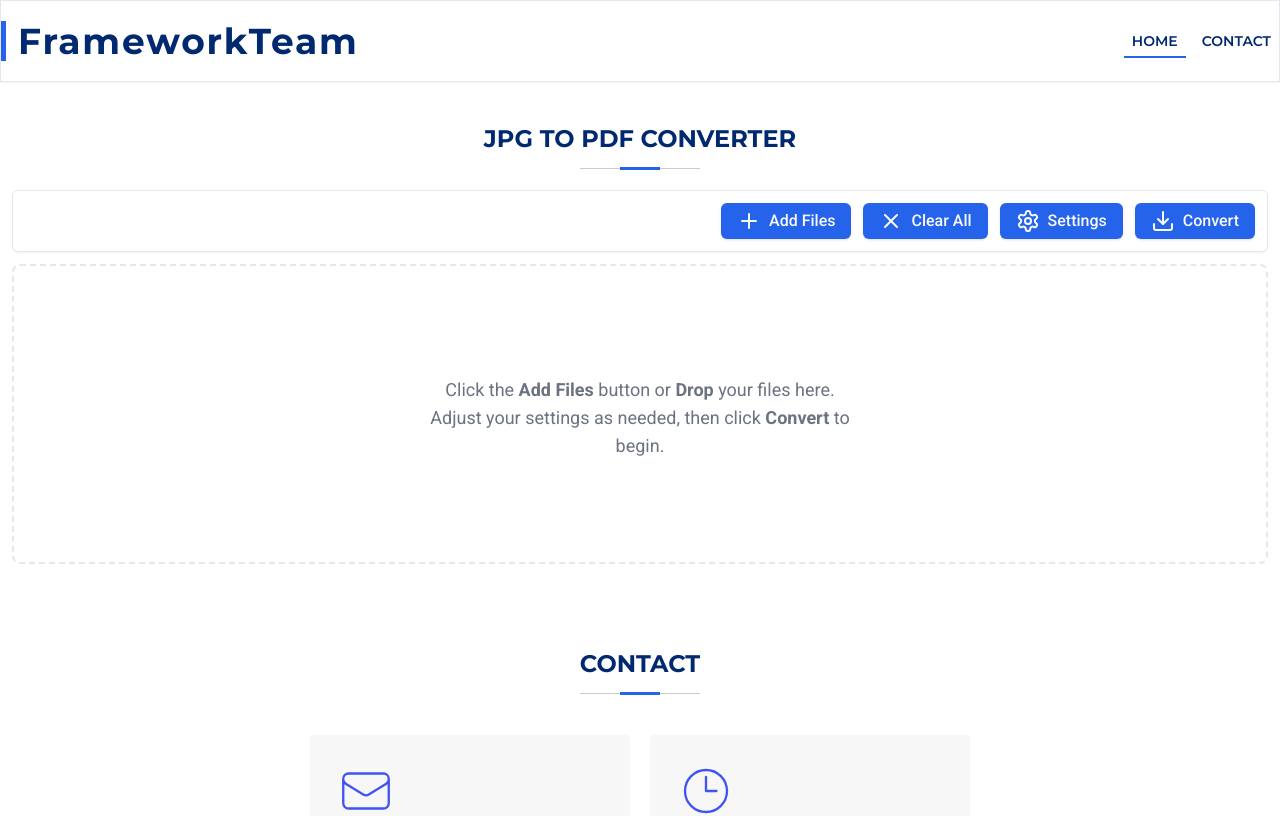
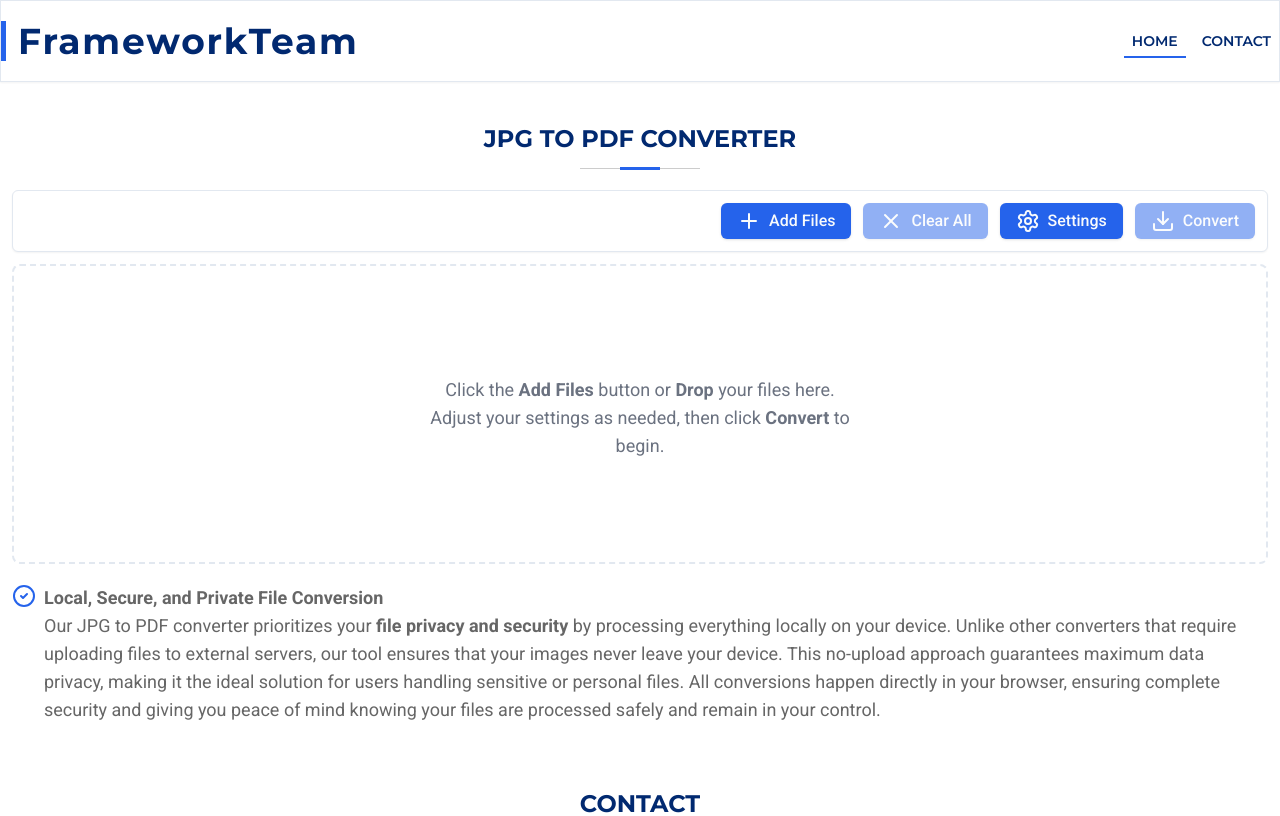
Before and after one commit to ChauhanJaved/jpg-to-pdf-converter, a Next.js app: page / in a window 1280 px wide. Shown: the top 816 px of the page. Built offline with nearby package versions, Linux system fonts and the light colour scheme.

Commit message:
Hero update

```diff
--- a/src/components/hero.tsx
+++ b/src/components/hero.tsx
@@ -5,20 +5,42 @@ import Dropzone from "./ui/drop-zone";
 
 import { FileProvider } from "@/context/file-context";
 import SectionHeader from "./ui/section-header";
+import { CircleCheck } from "lucide-react";
 
 const Hero = () => {
   return (
     <FileProvider>
       <section
         id={HeaderNavItems.Home}
-        className="relative m-auto mt-[83px] flex w-full scroll-m-[83px] flex-col items-center justify-start px-3"
+        className="container m-auto mt-[83px] flex w-full scroll-m-[83px] flex-col items-center justify-start px-3 xl:max-w-screen-xl"
       >
         <SectionHeader
           caption="JPG to PDF Converter"
           className={`mb-2 mt-10`}
         />
-
         <Dropzone />
+        <div className="flex text-base sm:text-lg">
+          <div className="flex space-x-2">
+            <div className="">
+              <CircleCheck className="h-6 w-6 text-primary" />
+            </div>
+            <div className="flex flex-col">
+              <strong>Local, Secure, and Private File Conversion</strong>
+              <p>
+                Our JPG to PDF converter prioritizes your{" "}
+                <strong>file privacy and security</strong> by processing
+                everything locally on your device. Unlike other converters that
+                require uploading files to external servers, our tool ensures
+                that your images never leave your device. This no-upload
+                approach guarantees maximum data privacy, making it the ideal
+                solution for users handling sensitive or personal files. All
+                conversions happen directly in your browser, ensuring complete
+                security and giving you peace of mind knowing your files are
+                processed safely and remain in your control.
+              </p>
+            </div>
+          </div>
+        </div>
       </section>
     </FileProvider>
   );
--- a/src/components/ui/drop-zone.tsx
+++ b/src/components/ui/drop-zone.tsx
@@ -172,7 +172,9 @@ const Dropzone = () => {
               icon={Plus}
             ></ButtonToolbar>
             <ButtonToolbar
-              disabled={isConvertingFiles || isLoadingFiles}
+              disabled={
+                fileList.length === 0 || isConvertingFiles || isLoadingFiles
+              }
               caption="Clear All"
               handleOnClick={handleClearList}
               icon={X}
@@ -187,7 +189,9 @@ const Dropzone = () => {
               onMarginChange={handleMarginChange}
             />
             <ButtonToolbar
-              disabled={isConvertingFiles || isLoadingFiles}
+              disabled={
+                fileList.length === 0 || isConvertingFiles || isLoadingFiles
+              }
               caption="Convert"
               handleOnClick={handleConversion}
               icon={Download}
```
